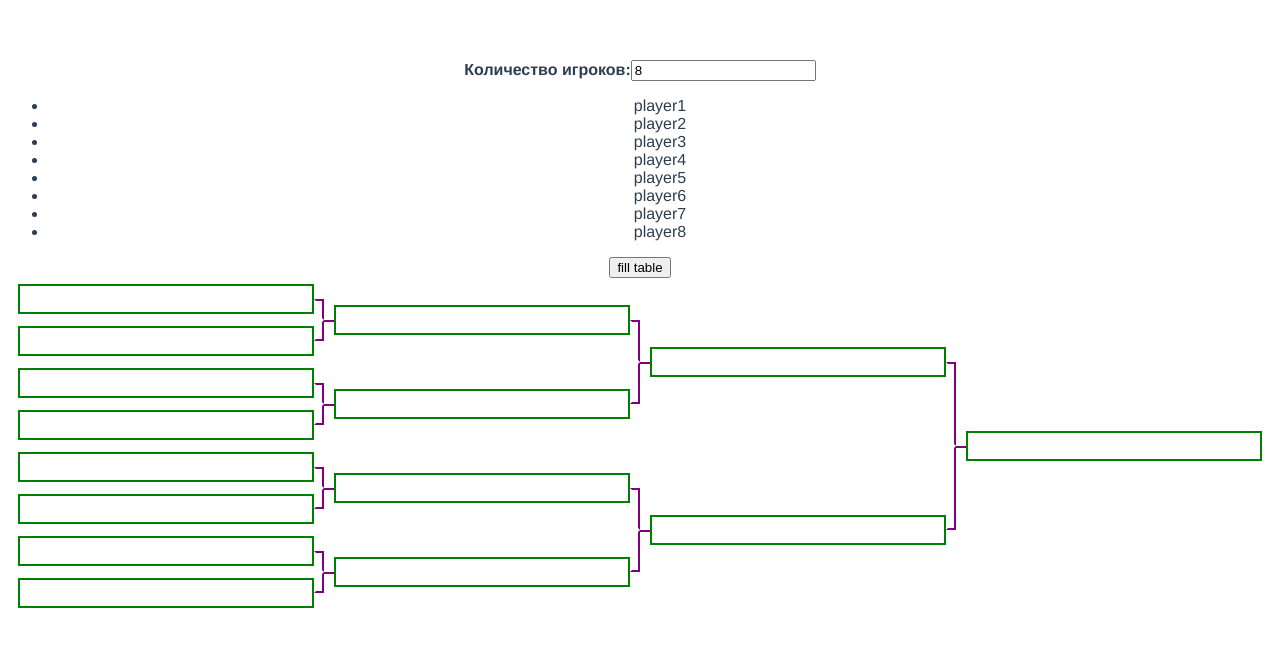
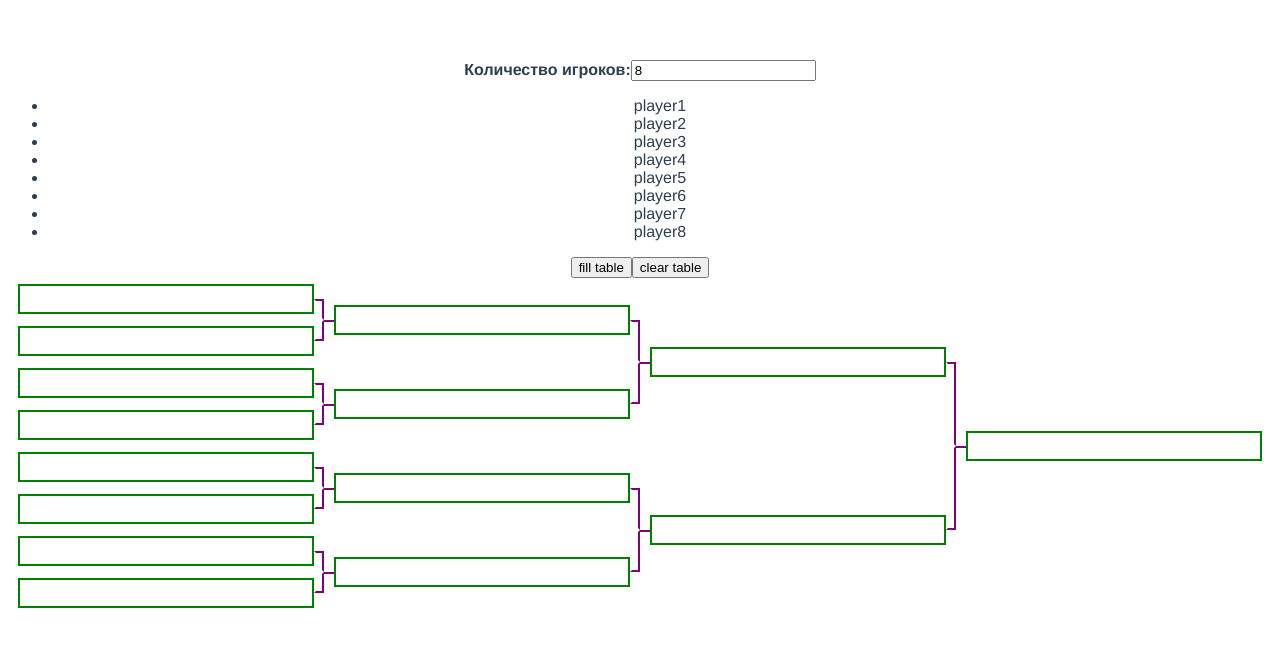
Before and after one commit to Scare01/tournament_table, a Vue app: page / in a window 1280 px wide. Shown: the top 646 px of the page. Built offline with nearby package versions, Linux system fonts and the light colour scheme.

Commit message:
add clear table button

```diff
--- a/src/App.vue
+++ b/src/App.vue
@@ -6,9 +6,10 @@
     />
     <div>
       <PlayersList :players="getPlayers()" />
-      <button
-        @click="fillTable"
-      >fill table</button>
+      <div>
+        <button @click="fillTable">fill table</button>
+        <button @click="clearTable">clear table</button>
+      </div>
     </div>
     <Table
       :key="tableKey"
@@ -54,6 +55,9 @@ export default {
     fillTable() {
       this.playerForTable = this.getPlayers().sort(() => Math.random() - 0.5);
     },
+    clearTable() {
+      this.playerForTable = [];
+    },
   },
 }
 </script>
```
